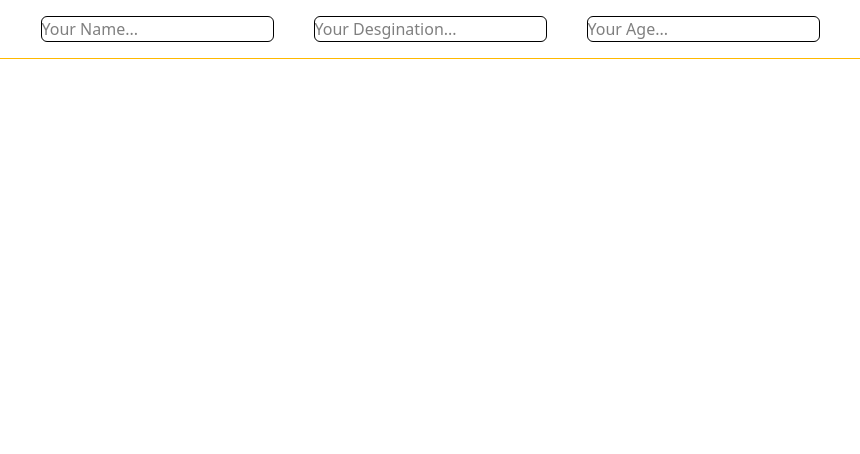
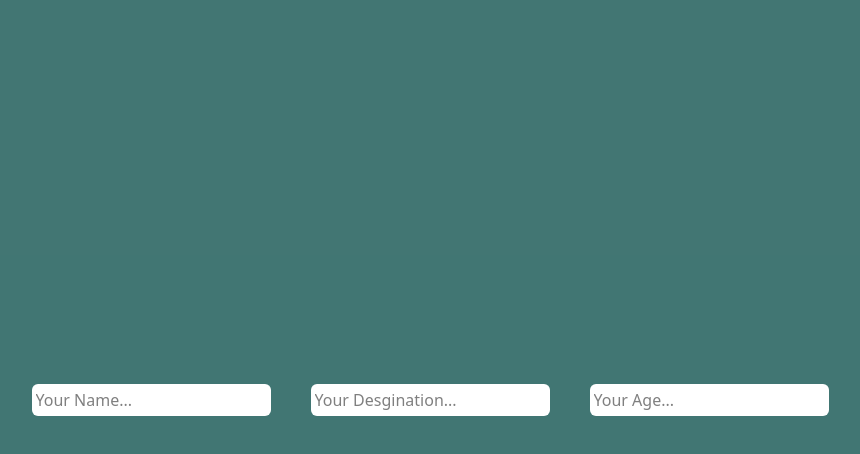
Before and after one commit to verma2510/backend-testing, a React (Vite) app in the folder frontend/: page / in a window 1280 px wide. Shown: the top 454 px of the page, without its empty margins (210-1070 px from the left). Built offline with nearby package versions, Linux system fonts and the light colour scheme.

Commit message:
updated frontend

```diff
--- a/frontend/src/pages/Home.jsx
+++ b/frontend/src/pages/Home.jsx
@@ -2,21 +2,21 @@ import React from 'react'
 
 const home = () => {
   return (
-    <div className="outline-1 outline-amber-400 flex justify-center gap-10 p-4">
+    <div className="h-screen bg-[#0b4f4bc6] flex items-center justify-center gap-10 p-4">
       <input
         type="text"
         placeholder="Your Name..."
-        className="border-1 rounded-md"
+        className="p-1 bg-white rounded-md"
       />
       <input
         type="text"
         placeholder="Your Desgination..."
-        className="border-1 rounded-md"
+        className="p-1 bg-white rounded-md"
       />
       <input
         type="text"
         placeholder="Your Age..."
-        className="border-1 rounded-md"
+        className="p-1  bg-white rounded-md"
       />
     </div>
   );
```
